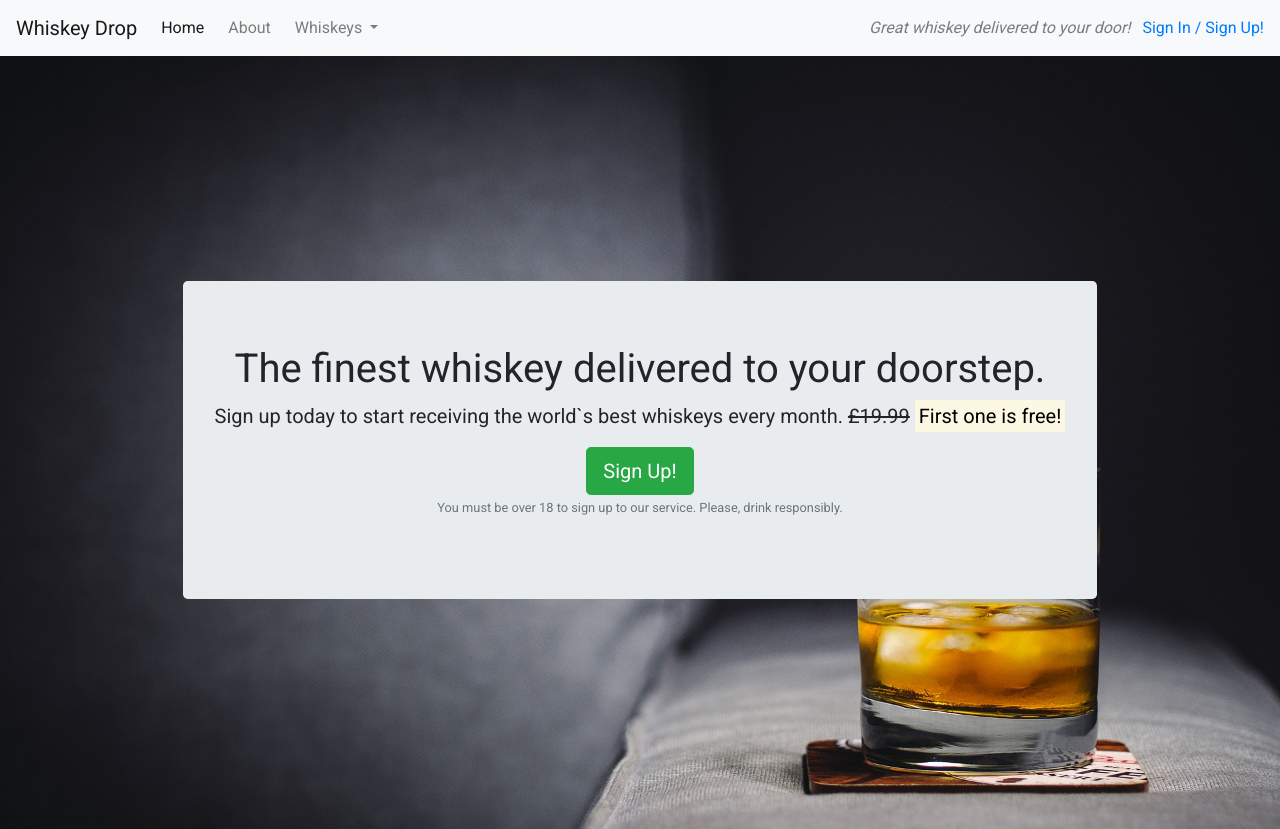
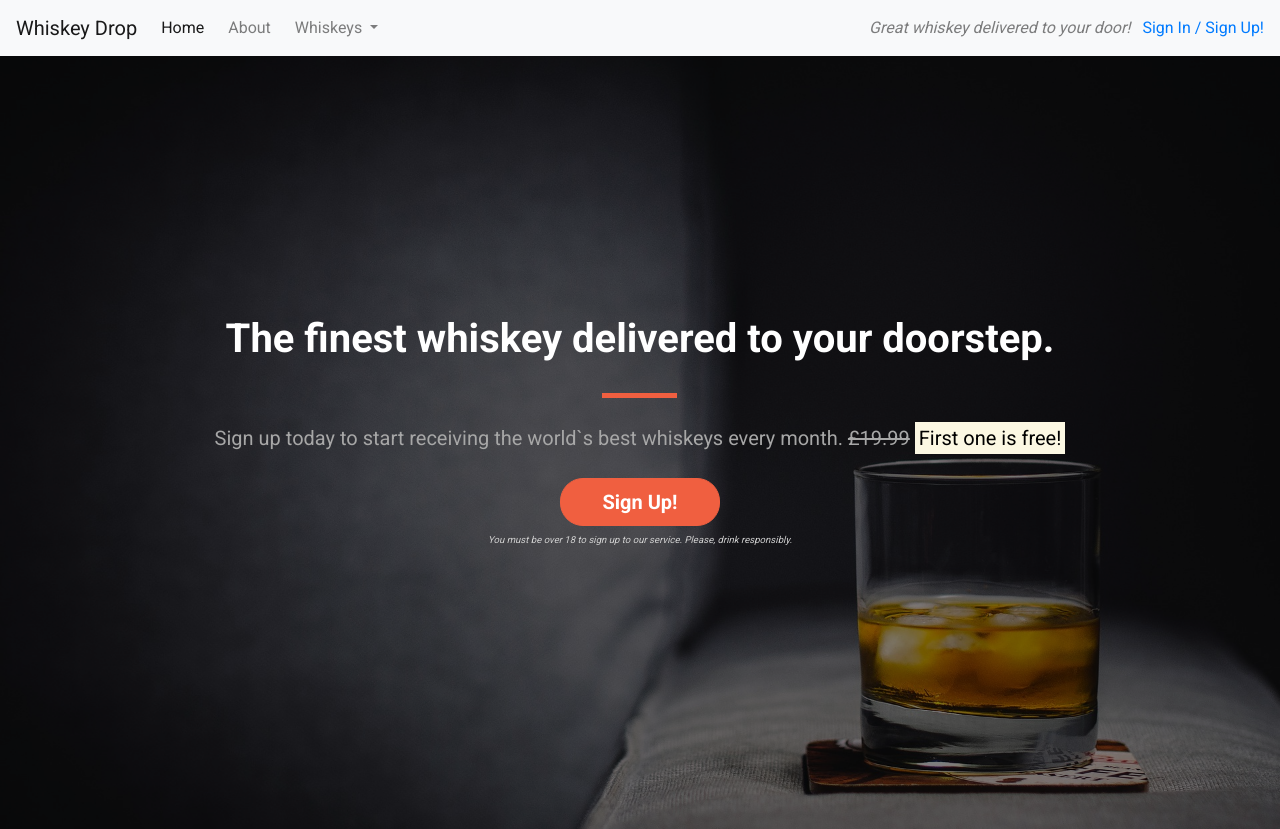
Before and after one commit to kristine-kiki/Bootstrap, a plain HTML site: page index.html in a window 1280 px wide. Shown: the top 829 px of the page. Drawn offline with nearby package versions, Linux system fonts and the light colour scheme.

Commit message:
styling with pictures.buttons

```diff
--- a/css/style.css
+++ b/css/style.css
@@ -16,16 +16,80 @@ body {
     display: flex;
     align-items: center;
     justify-content: center;
+
+    position: relative;
+}
+
+.opaque-overlay {
+    position: absolute;
+    top: 0;
+    left: 0;
+    height: 100%;
+    width: 100%;
+    background-color: rgba(0,0,0,0.5);
 }
 
 .quotes-container {}
 
 .features-container {}
 
+/*block dividers*/
+
+.block-divider {
+    width: 75px;
+    height: 5px;
+    border: 0;
+}
+
+.block-divider--orange {
+    background-color: #f05f40;
+}
+
+.block-divider--short {
+    width: 35px;
+}
+
 /*jumbotron*/
 
-.jumbotron-header {
+.jumbotron {
+    background-color: transparent;
+}
+
+.jumbotron h1 {
     color: white;
     font-weight: bold;
     margin-bottom: 30px;
 }
+
+.jumbotron .lead {
+    margin: 25px 0;
+    color: #a7a7a7;
+}
+
+.jumbotron small {
+    font-size: 60%;
+    font-style: italic;
+    color: #d0d0d0;
+}
+
+/*buttons*/
+
+.btn--cta {
+    font-weight: bold;
+    border-radius: 23px;
+    width: 160px;
+}
+
+.btn--red {
+    color: white;
+    background-color: #f05f40;
+    border-color: #f05f40;
+}
+
+.btn--red:hover,
+.btn--red:active,
+.btn--red:focus,
+.btn--red:active:focus {
+    background-color: #df4949;
+    border-color: #df4949;
+}
--- a/index.html
+++ b/index.html
@@ -57,15 +57,17 @@
   </div>-->
   <div class="container-fluid callout-container">
     <!--Callout-->
+    <div class="opaque-overlay">&nbsp;</div>
     <div class="row">
       <div class="col-12">
         <section class="callout jumbotron text-center">
-          <h1 claass="jumbotron-header">The finest whiskey delivered to your doorstep.</h1>
+          <h1 class="jumbotron-header">The finest whiskey delivered to your doorstep.</h1>
+          <hr class="block-divider block-divider--orange">
           <p class="lead">Sign up today to start receiving the world`s best whiskeys every month.
             <s class="d-none d-sm-inline">£19.99</s>
             <span class="d-inline d-sm-none"><br></span>
             <strong><mark>First one is free!</mark></strong></p>
-          <button class="btn btn-success btn-lg" data-toggle="modal" data-target="#signUpModal">Sign Up!</button>
+          <button class="btn btn-lg btn--cta btn--red" data-toggle="modal" data-target="#signUpModal">Sign Up!</button>
           <p class="text-muted"><small>You must be over 18 to sign up to our service. Please, drink responsibly.</small>
           </p>
         </section>
```
